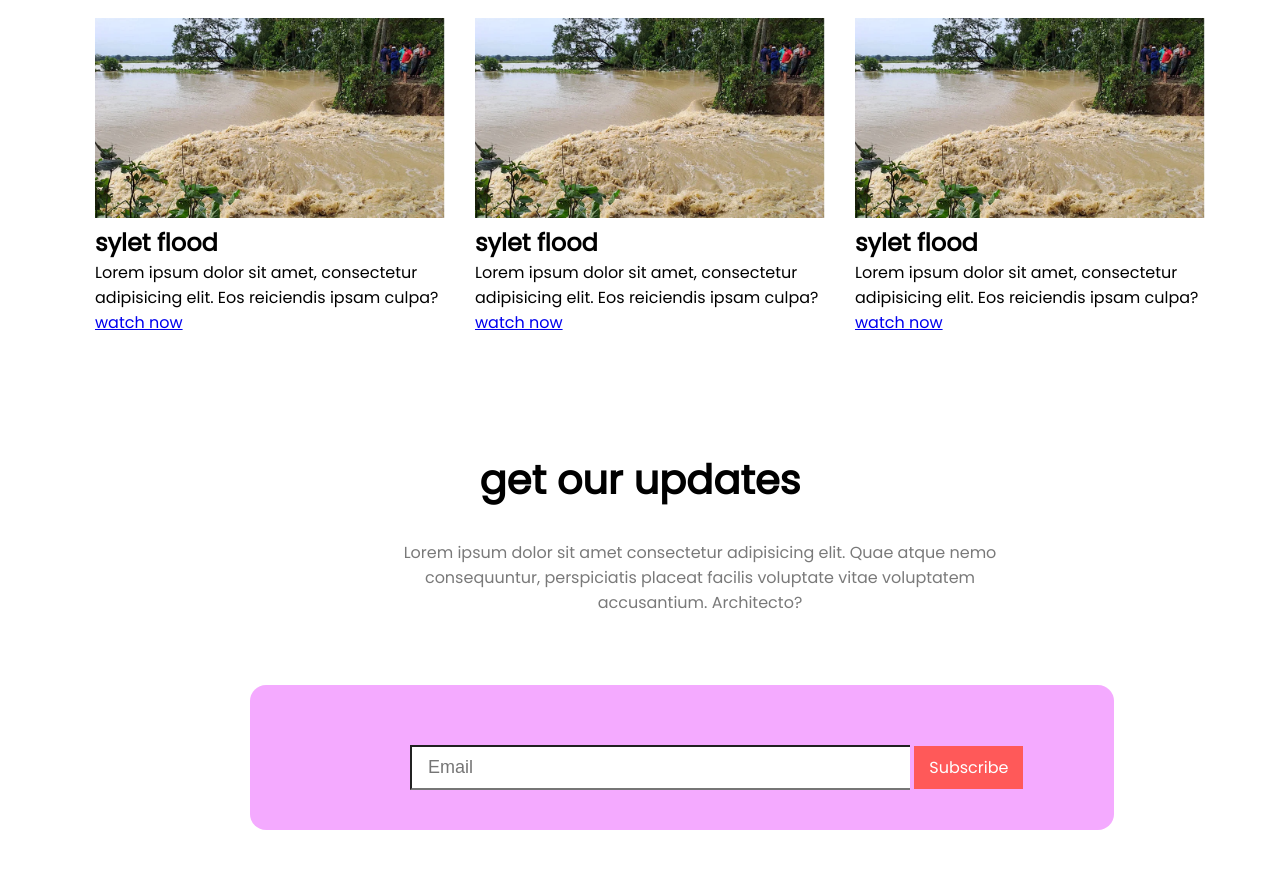
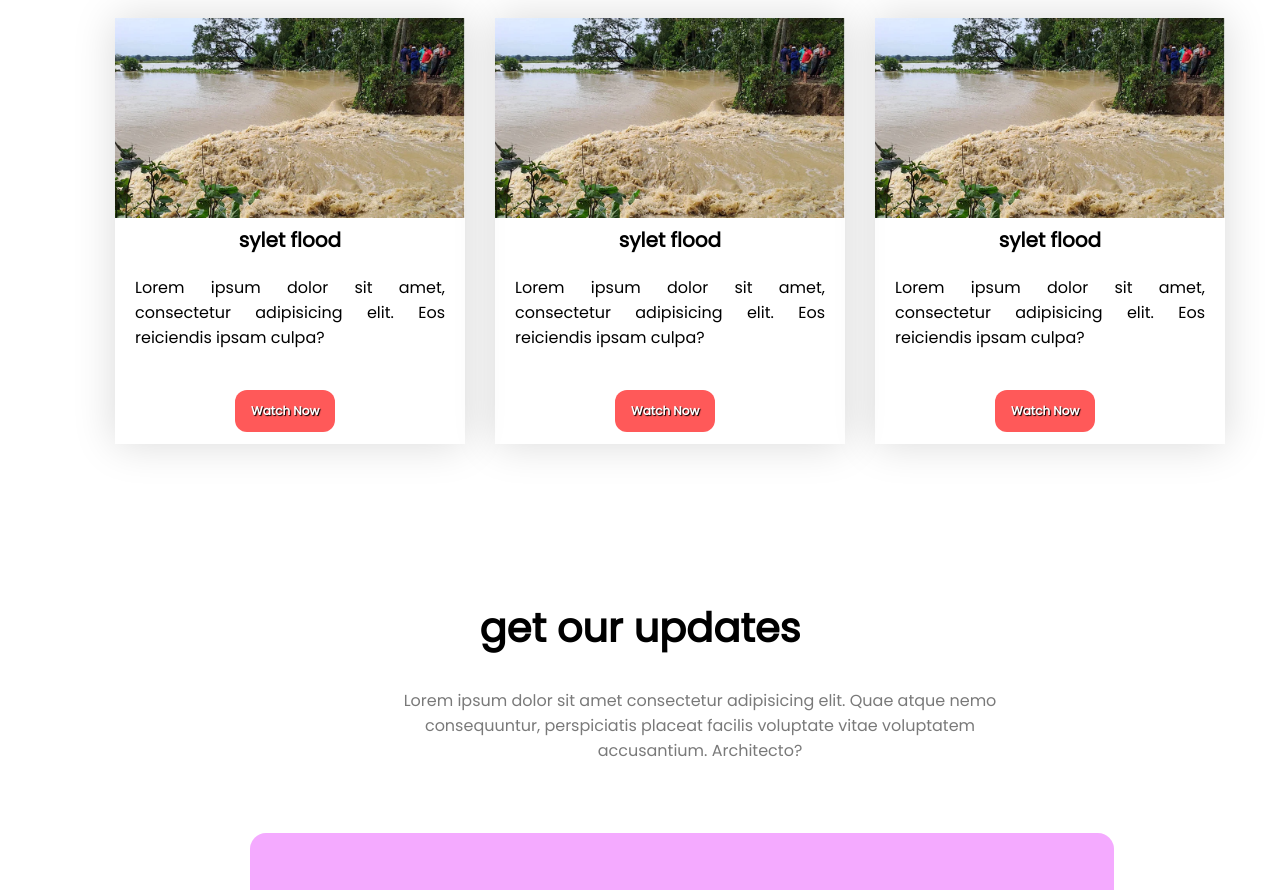
Before and after one commit to euhansarkar/help-taday, a plain HTML site: page index.html in a window 1280 px wide. Shown: the part 3221-4111 px from the top of the page. Drawn offline with Linux system fonts and the light colour scheme.

```diff
--- a/index.html
+++ b/index.html
@@ -98,19 +98,19 @@
                 <img src="/images/flood.webp" alt="">
                 <h2>sylet flood</h2>
                 <p>Lorem ipsum dolor sit amet, consectetur adipisicing elit. Eos reiciendis ipsam culpa?</p>
-                <a href="https://en.prothomalo.com/bangladesh/flood-situation-worsens-in-sylhet-after-dam-breaks">watch now</a>
+                <a class="donateButton" href="https://en.prothomalo.com/bangladesh/flood-situation-worsens-in-sylhet-after-dam-breaks">watch now</a>
             </div>
             <div class="liveNews">
                 <img src="/images/flood.webp" alt="">
                 <h2>sylet flood</h2>
                 <p>Lorem ipsum dolor sit amet, consectetur adipisicing elit. Eos reiciendis ipsam culpa?</p>
-                <a href="https://en.prothomalo.com/bangladesh/flood-situation-worsens-in-sylhet-after-dam-breaks">watch now</a>
+                <a class="donateButton" href="https://en.prothomalo.com/bangladesh/flood-situation-worsens-in-sylhet-after-dam-breaks">watch now</a>
             </div>
             <div class="liveNews">
                 <img src="/images/flood.webp" alt="">
                 <h2>sylet flood</h2>
                 <p>Lorem ipsum dolor sit amet, consectetur adipisicing elit. Eos reiciendis ipsam culpa?</p>
-                <a href="https://en.prothomalo.com/bangladesh/flood-situation-worsens-in-sylhet-after-dam-breaks">watch now</a>
+                <a class="donateButton" href="https://en.prothomalo.com/bangladesh/flood-situation-worsens-in-sylhet-after-dam-breaks">watch now</a>
             </div>
         </div>
     </section>
--- a/style.css
+++ b/style.css
@@ -223,7 +223,7 @@ body{
 
 #update{
     height: 500px;
-    margin: 100px 100px 20px;
+    margin: 20px 100px 20px;
 }
 
 #update h1{
@@ -289,8 +289,9 @@ footer p{
 }
 
 #news{
+    height: 700px;
     width: 700px;
-    margin: 100px 80px 30px ;
+    margin: 100px 80px 24px 100px ;
 }
 
 #news h1{
@@ -308,9 +309,26 @@ footer p{
 
 #new div{
     margin: 15px;
+    box-shadow: 0.1px 0.1px 40px rgba(0, 0, 0, 0.154);
 }
+
 
 .liveNews img{
     height: 200px;
     width: 350px;
 }
+
+.liveNews h2{
+    text-align: center;
+    font-size: 20px;
+}
+
+.liveNews p{
+    text-align: justify;
+    margin: 20px 20px 10px;
+}
+
+.liveNews a{
+    margin: 30px 0 12px 120px;
+    font-size: 12px;
+}
```
